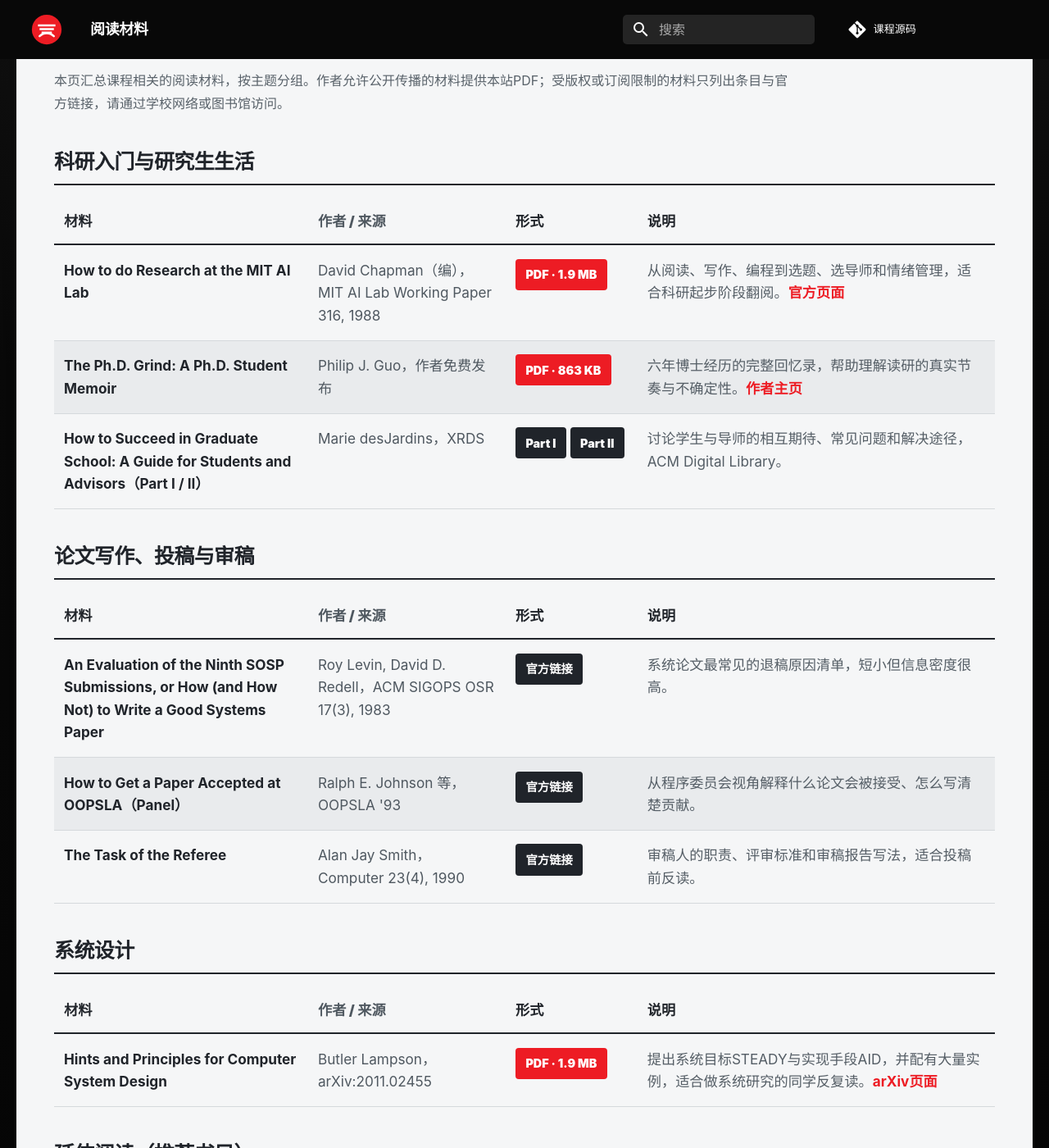
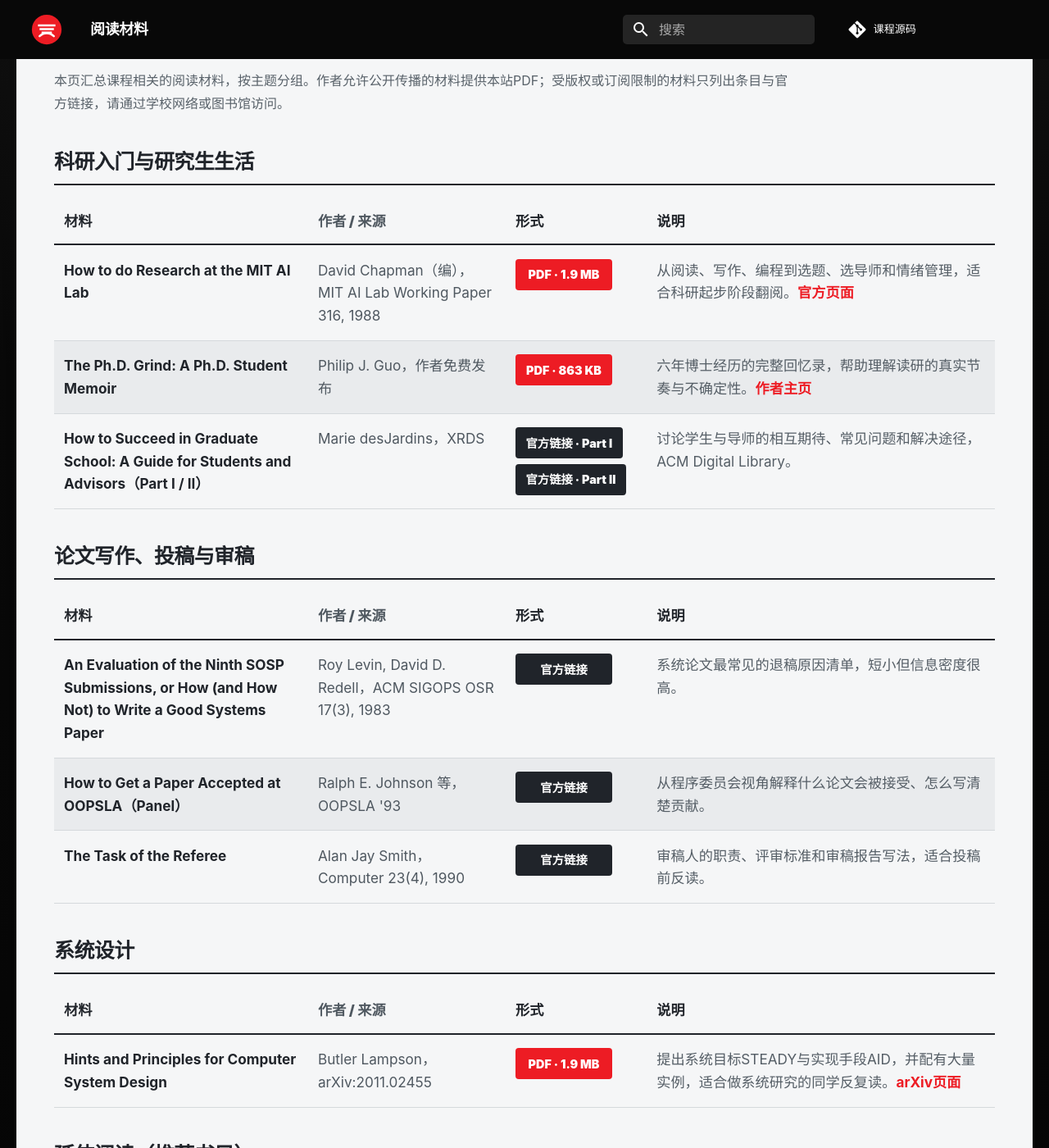
Before and after one commit to xxzhang99/research-training-course, an MkDocs documentation site: the page built from docs/readings.md, in a window 1280 px wide and 1400 px high, scrolled down 274 px. Shown: the whole window at 82% size. Built offline with MkDocs 1.6.1 and Material for MkDocs 9.7.7, drawn with Linux system fonts in a browser that asks for light colours; comment, search, counter and statistics services are not loaded.

Commit message:
Unify reading list link buttons

```diff
--- a/docs/assets/css/extra.css
+++ b/docs/assets/css/extra.css
@@ -359,8 +359,10 @@ body { color: var(--course-ink); background: var(--course-black); }
 .readings-table tr:nth-child(even) td { background: #e9ebed; }
 .readings-table th:nth-child(1), .readings-table td:nth-child(1) { width: 27%; }
 .readings-table th:nth-child(2), .readings-table td:nth-child(2) { width: 21%; color: #4f5860; }
-.readings-table th:nth-child(3), .readings-table td:nth-child(3) { width: 14%; }
-.readings-table th:nth-child(4), .readings-table td:nth-child(4) { width: 38%; }
+.readings-table th:nth-child(3), .readings-table td:nth-child(3) { width: 15%; }
+.readings-table th:nth-child(4), .readings-table td:nth-child(4) { width: 37%; }
+.readings-table td:nth-child(3) .reading-link { display: flex; width: fit-content; min-width: 5.9rem; }
+.readings-table td:nth-child(3) .reading-link + .reading-link { margin-top: .32rem; }
 .readings-table .reading-title { color: var(--course-ink); }
 .readings-table .reading-note { color: #555e66; }
 .reading-link { display: inline-flex; min-height: 34px; align-items: center; justify-content: center; padding: .38rem .62rem; border-radius: .2rem; background: var(--course-red); color: #fff !important; font-size: .72rem; font-weight: 900 !important; text-decoration: none !important; white-space: nowrap; }
--- a/docs/readings.md
+++ b/docs/readings.md
@@ -36,7 +36,7 @@ hide:
 <tr>
 <td class="reading-title"><strong>How to Succeed in Graduate School: A Guide for Students and Advisors（Part I / II）</strong></td>
 <td>Marie desJardins，XRDS</td>
-<td><a class="reading-link external" href="https://doi.org/10.1145/1373576.1373578">Part I</a> <a class="reading-link external" href="https://doi.org/10.1145/1375972.1375975">Part II</a></td>
+<td><a class="reading-link external" href="https://doi.org/10.1145/1373576.1373578">官方链接 · Part I</a><a class="reading-link external" href="https://doi.org/10.1145/1375972.1375975">官方链接 · Part II</a></td>
 <td class="reading-note">讨论学生与导师的相互期待、常见问题和解决途径，ACM Digital Library。</td>
 </tr>
 </tbody>
@@ -46,7 +46,7 @@ hide:
 <div class="mobile-readings-list">
 <div class="mobile-reading"><div class="mobile-reading-top"><strong>How to do Research at the MIT AI Lab</strong></div><p>David Chapman（编），MIT AI Lab WP-316。</p><p>科研起步阶段的阅读、写作、选题与心态建议。</p><a href="../assets/files/readings/mit-ai-lab-how-to-do-research.pdf">下载PDF · 1.9 MB</a><a class="detail" href="https://dspace.mit.edu/handle/1721.1/41487">官方页面</a></div>
 <div class="mobile-reading"><div class="mobile-reading-top"><strong>The Ph.D. Grind</strong></div><p>Philip J. Guo，作者免费发布。</p><p>六年博士经历回忆录。</p><a href="../assets/files/readings/phd-grind.pdf">下载PDF · 863 KB</a><a class="detail" href="http://www.pgbovine.net/PhD-memoir.htm">作者主页</a></div>
-<div class="mobile-reading"><div class="mobile-reading-top"><strong>How to Succeed in Graduate School（Part I / II）</strong></div><p>Marie desJardins，XRDS。</p><p>学生与导师关系、常见问题与解决途径。</p><a class="detail" href="https://doi.org/10.1145/1373576.1373578">Part I</a><a class="detail" href="https://doi.org/10.1145/1375972.1375975">Part II</a></div>
+<div class="mobile-reading"><div class="mobile-reading-top"><strong>How to Succeed in Graduate School（Part I / II）</strong></div><p>Marie desJardins，XRDS。</p><p>学生与导师关系、常见问题与解决途径。</p><a class="detail" href="https://doi.org/10.1145/1373576.1373578">官方链接 · Part I</a><a class="detail" href="https://doi.org/10.1145/1375972.1375975">官方链接 · Part II</a></div>
 </div>
 
 ## 论文写作、投稿与审稿
```
